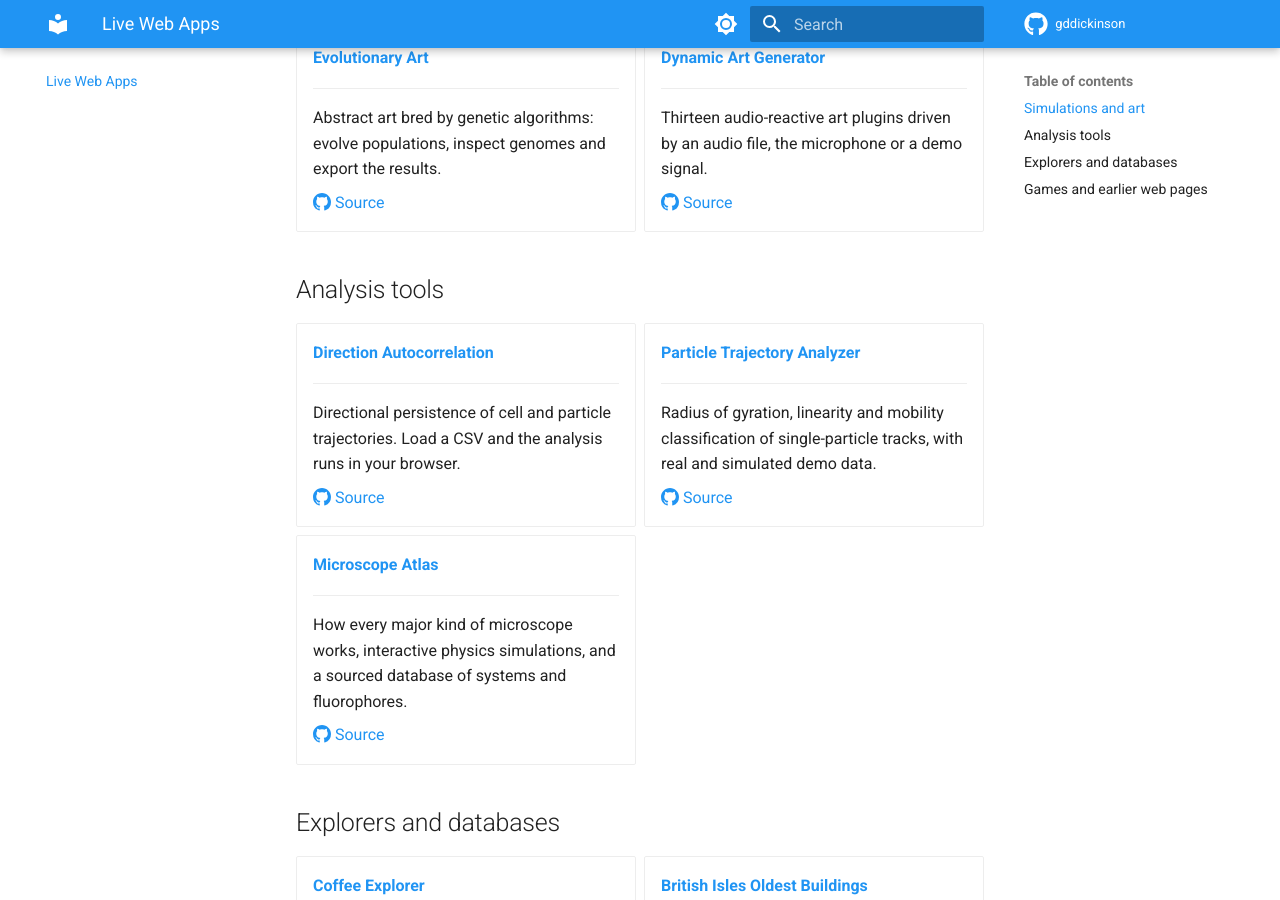
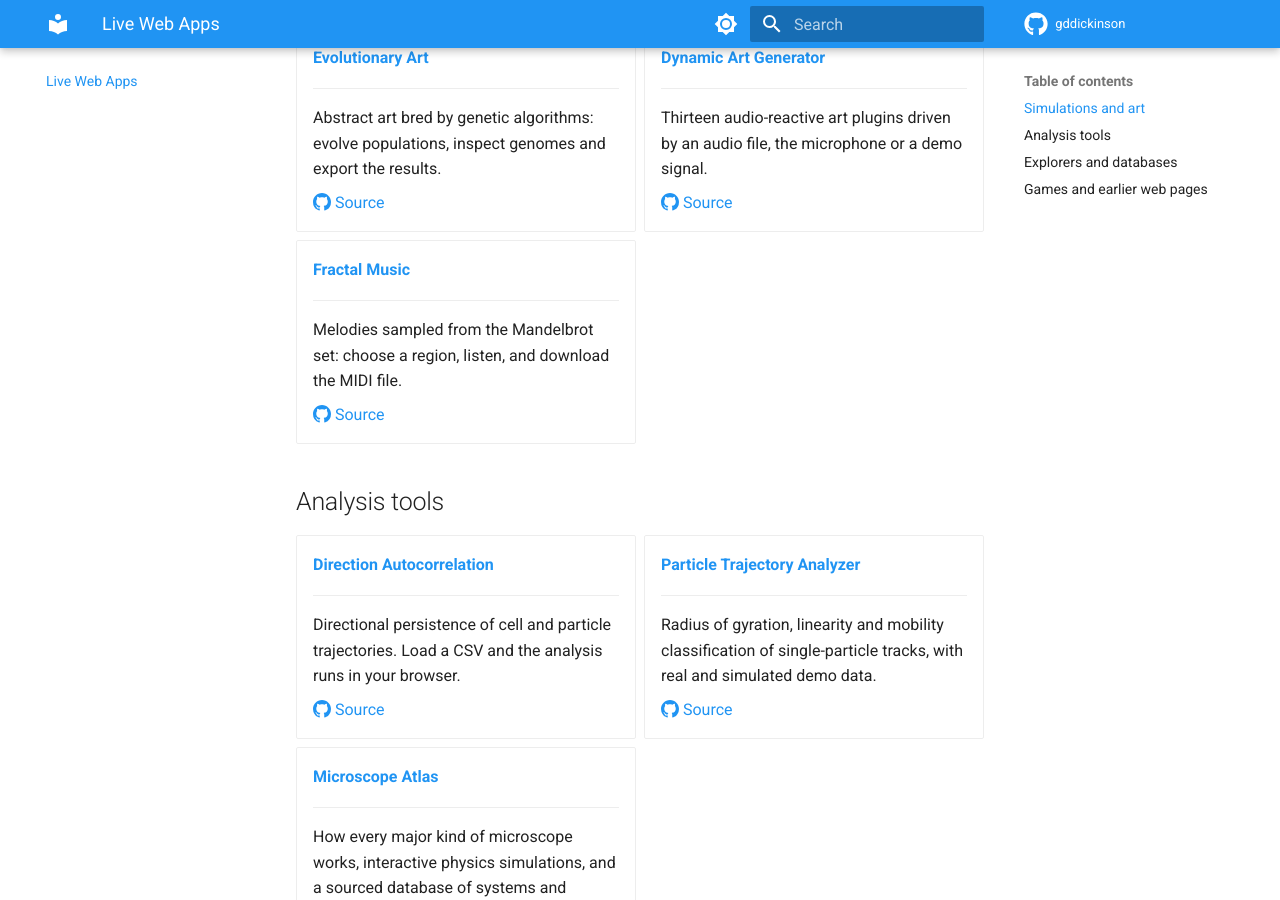
Before and after one commit to gddickinson/gddickinson.github.io, an MkDocs documentation site: the page built from docs/web-apps.md, in a window 1280 px wide and 900 px high, scrolled down 2589 px. Built offline with MkDocs 1.6.1 and Material for MkDocs 9.7.7, drawn with Linux system fonts in a browser that asks for light colours.

Commit message:
Web apps gallery: add fractal_music_generator
Co-Authored-By: Claude Opus 5.5 <noreply@anthropic.com>

```diff
--- a/docs/web-apps.md
+++ b/docs/web-apps.md
@@ -186,6 +186,14 @@ Projects you can use straight from the browser. Each one also runs as a local we
 
     [:octicons-mark-github-16: Source](https://github.com/gddickinson/dynamic-art-generator)
 
+-   **[Fractal Music](https://gddickinson.github.io/fractal_music_generator/)**
+
+    ---
+
+    Melodies sampled from the Mandelbrot set: choose a region, listen, and download the MIDI file.
+
+    [:octicons-mark-github-16: Source](https://github.com/gddickinson/fractal_music_generator)
+
 </div>
 
 ## Analysis tools
```
